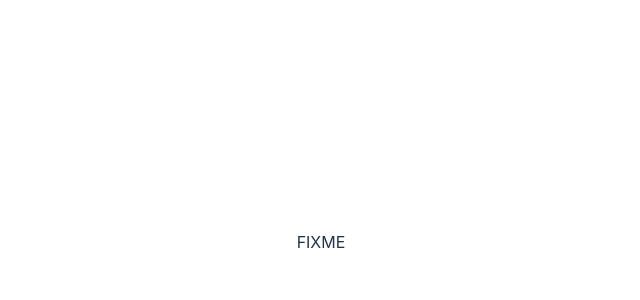
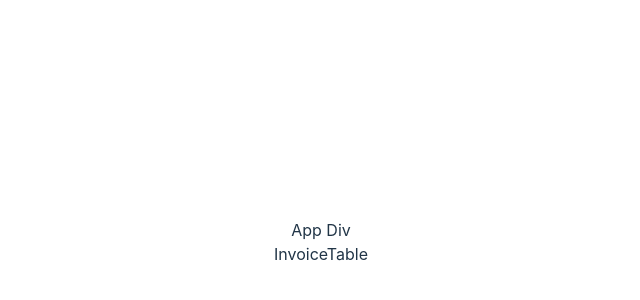
Before and after one commit to rodrigomcobos/thinking-react, a React (Vite) app: page / in a window 1280 px wide. Shown: the part 158-458 px from the top of the page, without its empty margins (319-959 px from the left). Built offline with nearby package versions, Linux system fonts and the light colour scheme.

Commit message:
setting components

```diff
--- a/src/App.jsx
+++ b/src/App.jsx
@@ -1,4 +1,5 @@
 import './App.css';
+import InvoiceTable from './components/InvoiceTable.jsx';
 
 const TEST_DATA = [
   { id: 0, description: 'Content plan', rate: 50, hours: 4 },
@@ -8,7 +9,12 @@ const TEST_DATA = [
 ];
 
 function App() {
-  return <p>FIXME</p>;
+  return (
+    <div>
+      App Div
+      <InvoiceTable />
+    </div>
+  )
 }
 
 export default App;
--- a/src/components/InvoiceTable.jsx
+++ b/src/components/InvoiceTable.jsx
@@ -1 +1,9 @@
 import './InvoiceTable.css';
+
+const InvoiceTable = () => {
+    return (
+        <div>InvoiceTable</div>
+    )
+}
+
+export default InvoiceTable
```
Also changed, not shown: Instructions.txt (added).
